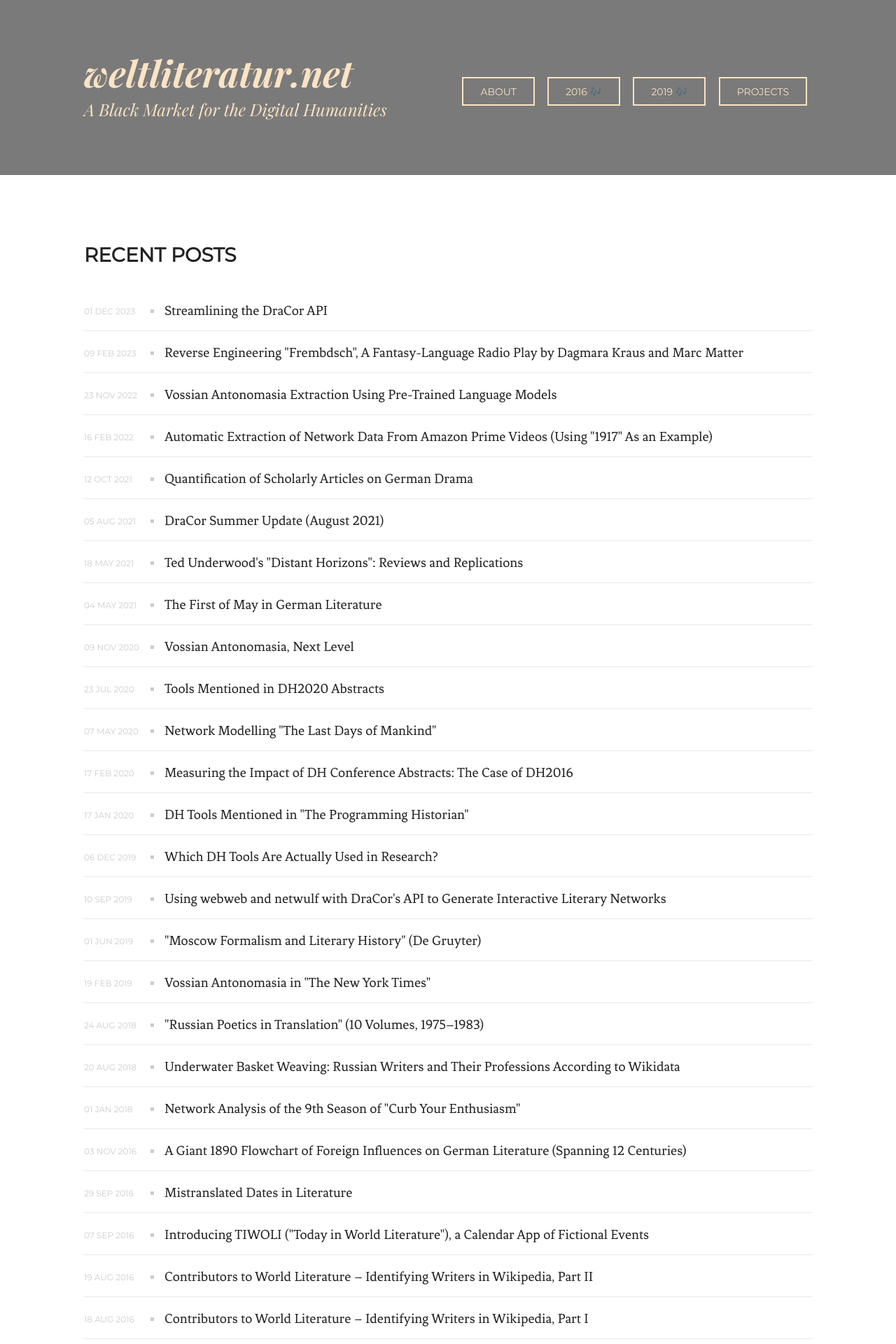
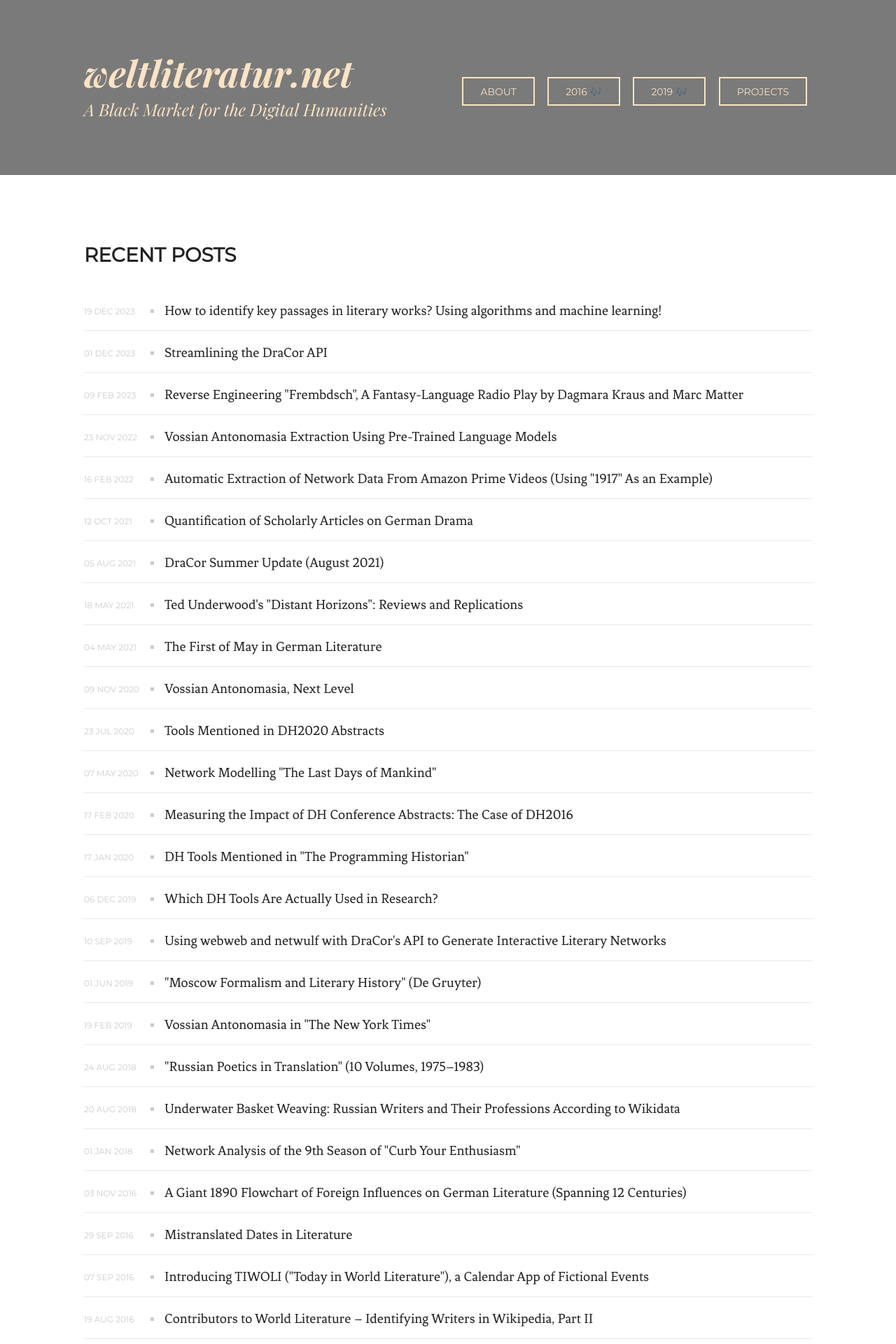
Before and after one commit to weltliteratur/blog, a Jekyll site: the page built from index.html, in a window 1280 px wide. Shown: the top 1920 px of the page at 70% size. Built offline with Jekyll 4.4.1, drawn with Linux system fonts in a browser that asks for light colours; the list of posts is cut into pages by our own code.

Commit message:
Publish Key passages blogpost

```diff
--- a/_drafts/2023-12-14-Key-Passages.markdown
+++ b/_posts/2023-12-19-Key-Passages.markdown
@@ -1,9 +1,10 @@
 ---
-title: "Quotation Identification for Key Passage Mining in Literary Works"
+title: "How to identify key passages in literary works? Using algorithms and machine learning!
+"
 layout: post
 author: [frederik, robert]
 comments: true
-date: 2023-12-14
+date: 2023-12-19
 ---
 
 # Context
```
